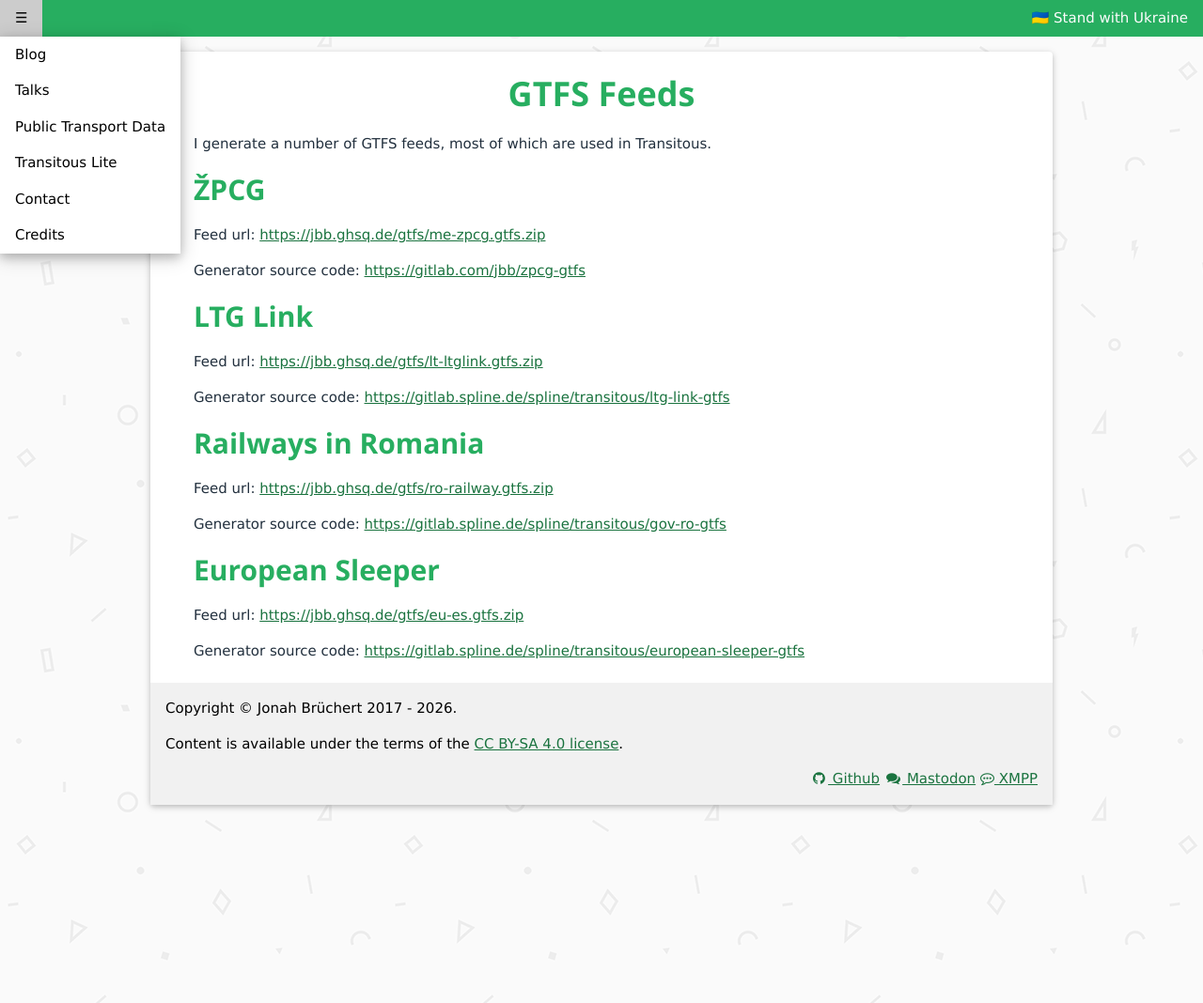
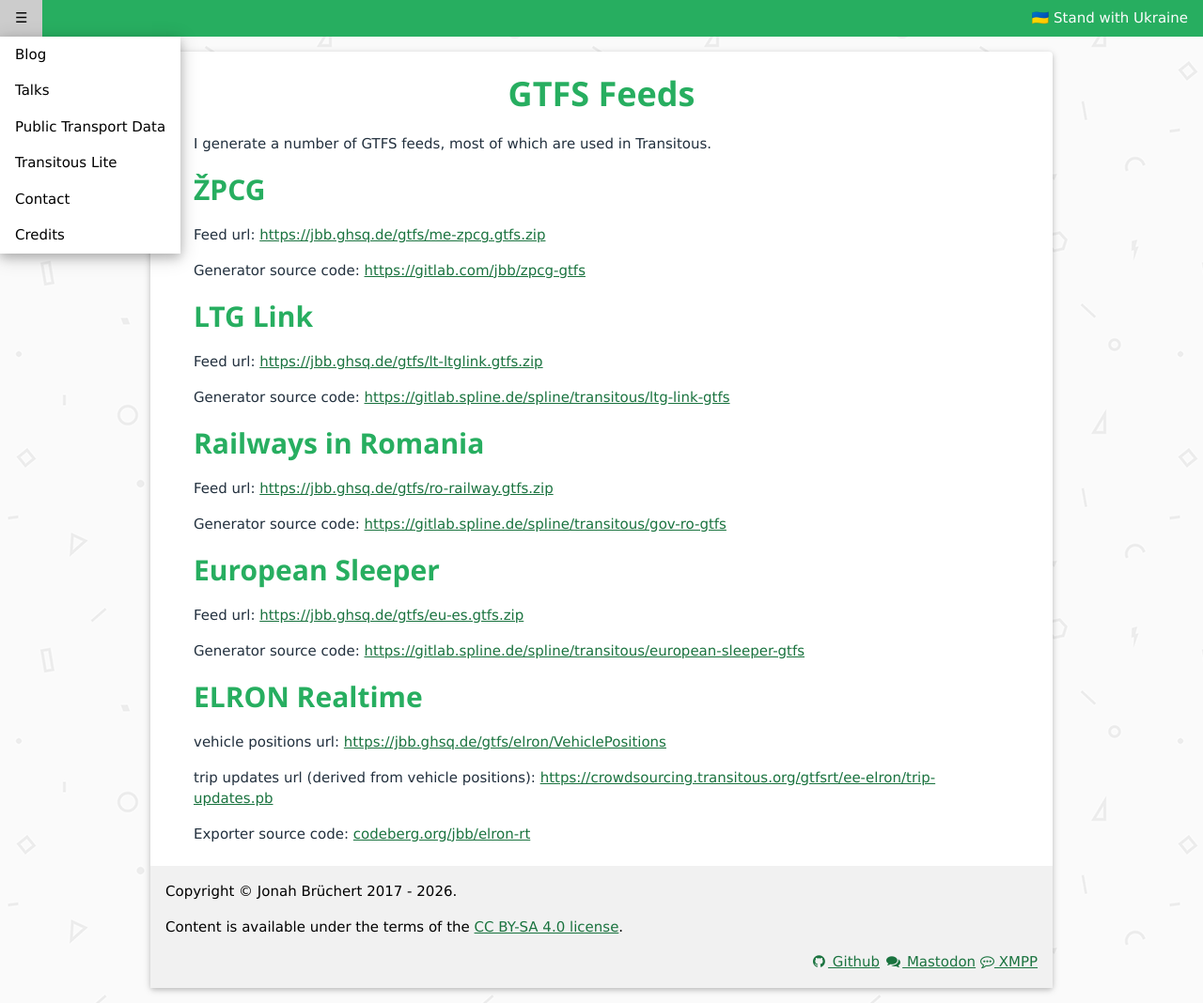
Before and after one commit to jbbgameich/jbbgameich.github.io, a Jekyll site: the page built from gtfs-feeds.md, in a window 1280 px wide. Shown: the whole page at 94% size. Built offline with Jekyll 4.4.1, drawn with Linux system fonts in a browser that asks for light colours.

Commit message:
Add elron feed

```diff
--- a/gtfs-feeds.md
+++ b/gtfs-feeds.md
@@ -29,3 +29,11 @@
 Feed url: [https://jbb.ghsq.de/gtfs/eu-es.gtfs.zip](https://jbb.ghsq.de/gtfs/eu-es.gtfs.zip)
 
 Generator source code: [https://gitlab.spline.de/spline/transitous/european-sleeper-gtfs](https://gitlab.spline.de/spline/transitous/european-sleeper-gtfs)
+
+## ELRON Realtime
+
+vehicle positions url: [https://jbb.ghsq.de/gtfs/elron/VehiclePositions](https://jbb.ghsq.de/gtfs/elron/VehiclePositions)
+
+trip updates url (derived from vehicle positions): [https://crowdsourcing.transitous.org/gtfsrt/ee-elron/trip-updates.pb](https://crowdsourcing.transitous.org/gtfsrt/ee-elron/trip-updates.pb)
+
+Exporter source code: [codeberg.org/jbb/elron-rt](https://codeberg.org/jbb/elron-rt)
```
